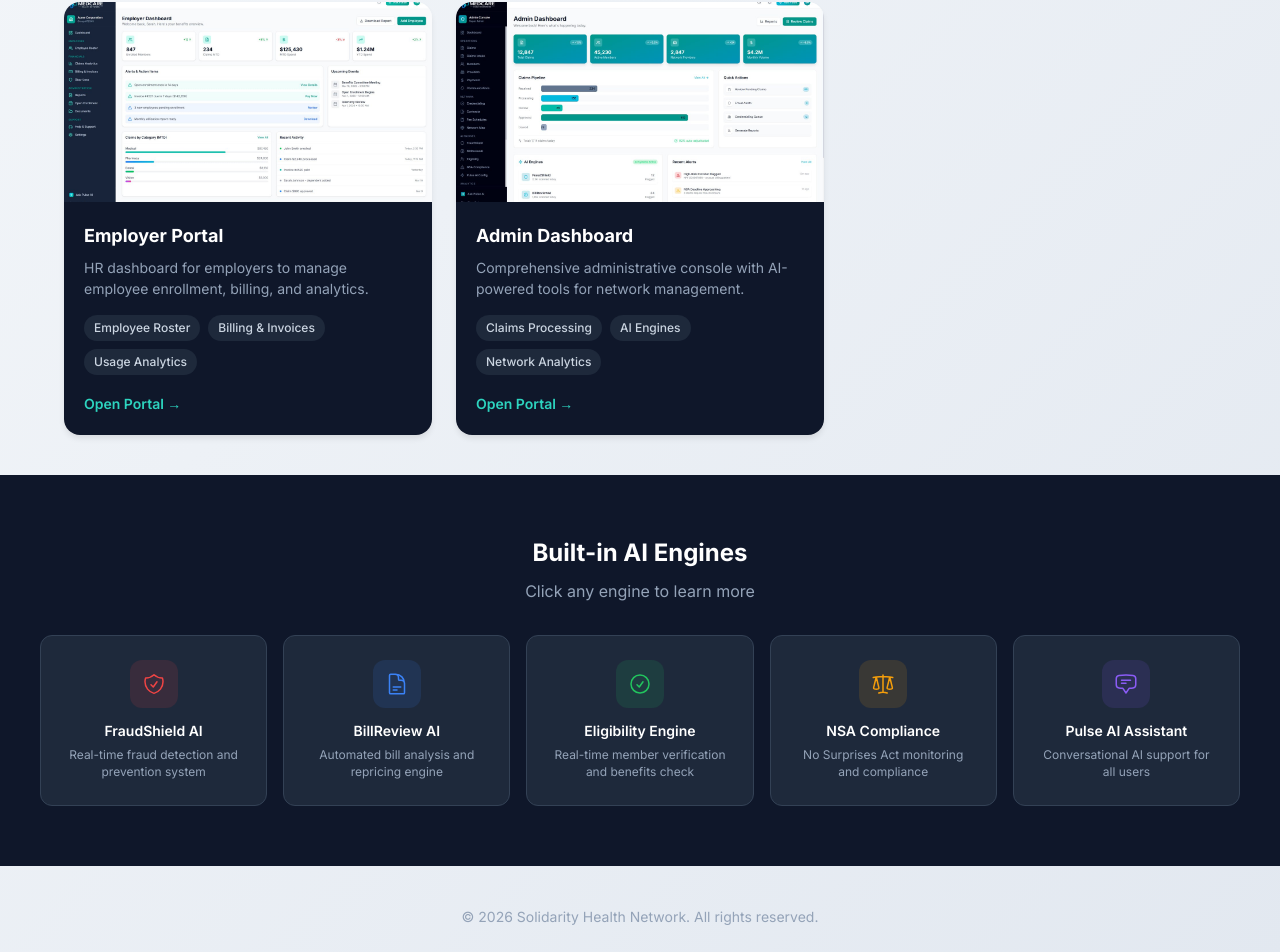
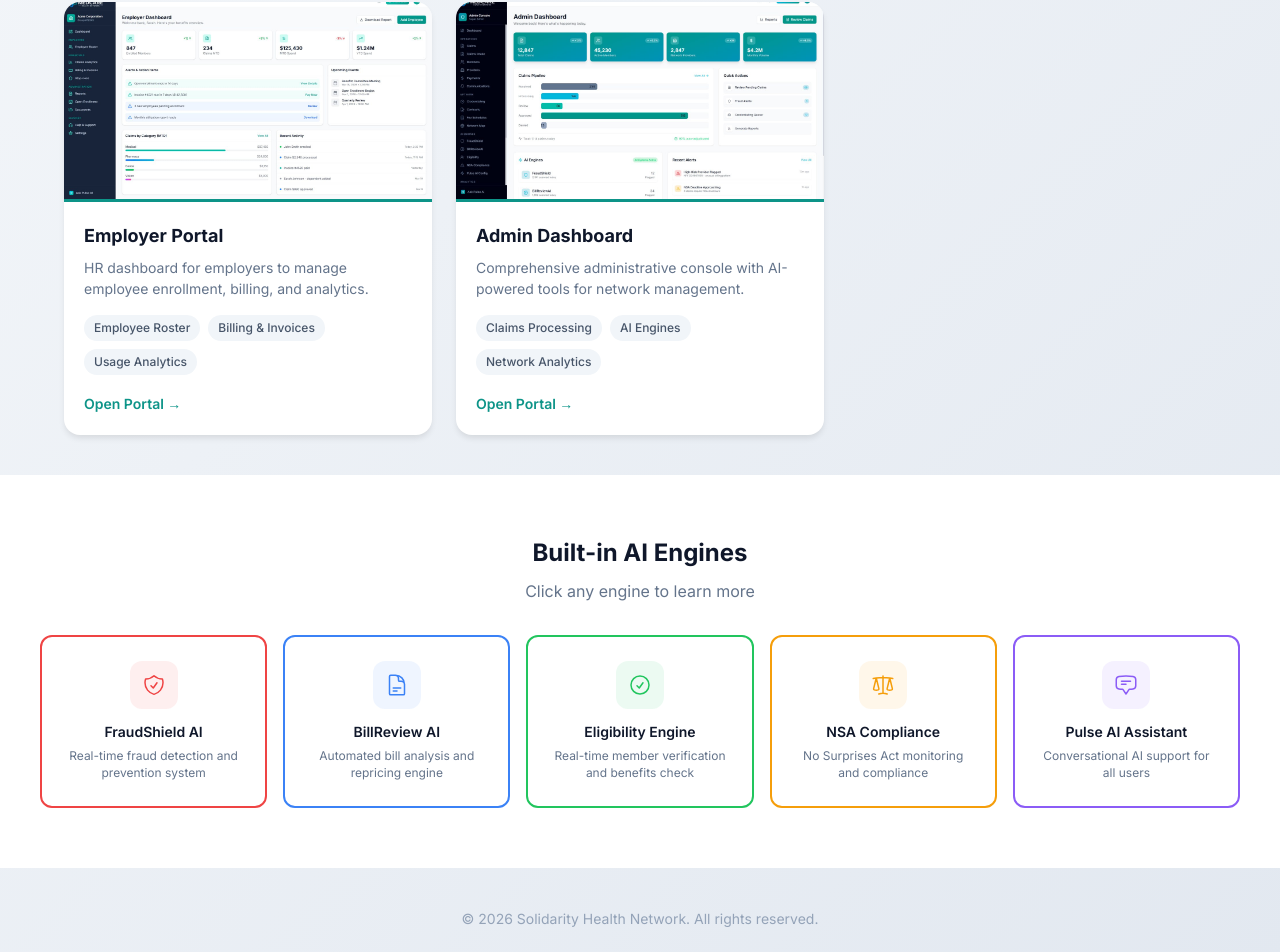
Before and after one commit to CoHoast/clarity-health-network, a Next.js app: page /demo in a window 1280 px wide. Shown: the part 954-1906 px from the top of the page. Built offline with nearby package versions, Linux system fonts and the light colour scheme.

Commit message:
Light theme with teal border on screenshots, colored borders on AI engines

```diff
--- a/app/demo/page.tsx
+++ b/app/demo/page.tsx
@@ -207,8 +207,8 @@ export default function ProductDemoPage() {
                 e.currentTarget.style.boxShadow = '0 4px 6px -1px rgba(0,0,0,0.1)';
               }}
             >
-              {/* Screenshot */}
-              <div style={{ position: 'relative', height: 200, background: '#f1f5f9' }}>
+              {/* Screenshot with border */}
+              <div style={{ position: 'relative', height: 200, background: '#f1f5f9', borderBottom: '3px solid #0d9488' }}>
                 <Image
                   src={portal.image}
                   alt={portal.title}
@@ -217,12 +217,12 @@ export default function ProductDemoPage() {
                 />
               </div>
 
-              {/* Content - Dark Theme */}
-              <div style={{ padding: 20, background: '#0f172a' }}>
-                <h4 style={{ fontSize: 18, fontWeight: 700, color: '#ffffff', marginBottom: 8 }}>
+              {/* Content - Light Theme */}
+              <div style={{ padding: 20 }}>
+                <h4 style={{ fontSize: 18, fontWeight: 700, color: '#0f172a', marginBottom: 8 }}>
                   {portal.title}
                 </h4>
-                <p style={{ fontSize: 14, color: '#94a3b8', marginBottom: 16, lineHeight: 1.5 }}>
+                <p style={{ fontSize: 14, color: '#64748b', marginBottom: 16, lineHeight: 1.5 }}>
                   {portal.description}
                 </p>
 
@@ -232,9 +232,9 @@ export default function ProductDemoPage() {
                     <span key={tag} style={{
                       fontSize: 12,
                       padding: '4px 10px',
-                      background: '#1e293b',
+                      background: '#f1f5f9',
                       borderRadius: 20,
-                      color: '#cbd5e1',
+                      color: '#475569',
                       fontWeight: 500,
                     }}>
                       {tag}
@@ -247,7 +247,7 @@ export default function ProductDemoPage() {
                   display: 'inline-flex',
                   alignItems: 'center',
                   gap: 6,
-                  color: '#2dd4bf',
+                  color: '#0d9488',
                   fontWeight: 600,
                   fontSize: 14,
                 }}>
@@ -260,12 +260,12 @@ export default function ProductDemoPage() {
       </section>
 
       {/* AI Engines */}
-      <section style={{ padding: '60px 24px', background: '#0f172a' }}>
+      <section style={{ padding: '60px 24px', background: 'white' }}>
         <div style={{ maxWidth: 1200, margin: '0 auto' }}>
-          <h3 style={{ fontSize: 24, fontWeight: 700, color: '#ffffff', marginBottom: 8, textAlign: 'center' }}>
+          <h3 style={{ fontSize: 24, fontWeight: 700, color: '#0f172a', marginBottom: 8, textAlign: 'center' }}>
             Built-in AI Engines
           </h3>
-          <p style={{ fontSize: 16, color: '#94a3b8', marginBottom: 32, textAlign: 'center' }}>
+          <p style={{ fontSize: 16, color: '#64748b', marginBottom: 32, textAlign: 'center' }}>
             Click any engine to learn more
           </p>
 
@@ -275,8 +275,8 @@ export default function ProductDemoPage() {
                 key={engine.id}
                 onClick={() => setSelectedEngine(engine)}
                 style={{
-                  background: '#1e293b',
-                  border: '1px solid #334155',
+                  background: 'white',
+                  border: `2px solid ${engine.color}`,
                   borderRadius: 12,
                   padding: 24,
                   cursor: 'pointer',
@@ -284,12 +284,10 @@ export default function ProductDemoPage() {
                   textAlign: 'center',
                 }}
                 onMouseEnter={(e) => {
-                  e.currentTarget.style.borderColor = engine.color;
                   e.currentTarget.style.transform = 'translateY(-2px)';
                   e.currentTarget.style.boxShadow = `0 8px 24px ${engine.color}33`;
                 }}
                 onMouseLeave={(e) => {
-                  e.currentTarget.style.borderColor = '#334155';
                   e.currentTarget.style.transform = 'translateY(0)';
                   e.currentTarget.style.boxShadow = 'none';
                 }}
@@ -298,7 +296,7 @@ export default function ProductDemoPage() {
                   width: 48,
                   height: 48,
                   borderRadius: 12,
-                  background: `${engine.color}20`,
+                  background: `${engine.color}15`,
                   display: 'flex',
                   alignItems: 'center',
                   justifyContent: 'center',
@@ -308,8 +306,8 @@ export default function ProductDemoPage() {
                     <path d={engine.iconPath} />
                   </svg>
                 </div>
-                <div style={{ fontSize: 14, fontWeight: 600, color: '#ffffff' }}>{engine.name}</div>
-                <div style={{ fontSize: 12, color: '#94a3b8', marginTop: 6, lineHeight: 1.4 }}>{engine.description}</div>
+                <div style={{ fontSize: 14, fontWeight: 600, color: '#0f172a' }}>{engine.name}</div>
+                <div style={{ fontSize: 12, color: '#64748b', marginTop: 6, lineHeight: 1.4 }}>{engine.description}</div>
               </button>
             ))}
           </div>
@@ -352,7 +350,7 @@ export default function ProductDemoPage() {
             {/* Modal Header */}
             <div style={{
               padding: 24,
-              background: '#0f172a',
+              background: `${selectedEngine.color}10`,
               borderRadius: '20px 20px 0 0',
               position: 'relative',
               borderBottom: `3px solid ${selectedEngine.color}`,
@@ -363,13 +361,13 @@ export default function ProductDemoPage() {
                   position: 'absolute',
                   top: 16,
                   right: 16,
-                  background: '#1e293b',
-                  border: 'none',
+                  background: 'white',
+                  border: '1px solid #e2e8f0',
                   borderRadius: 8,
                   width: 32,
                   height: 32,
                   cursor: 'pointer',
-                  color: '#94a3b8',
+                  color: '#64748b',
                   fontSize: 18,
                 }}
               >
@@ -379,7 +377,8 @@ export default function ProductDemoPage() {
                 width: 64,
                 height: 64,
                 borderRadius: 16,
-                background: `${selectedEngine.color}20`,
+                background: 'white',
+                border: `2px solid ${selectedEngine.color}`,
                 display: 'flex',
                 alignItems: 'center',
                 justifyContent: 'center',
@@ -389,8 +388,8 @@ export default function ProductDemoPage() {
                   <path d={selectedEngine.iconPath} />
                 </svg>
               </div>
-              <h4 style={{ fontSize: 24, fontWeight: 700, color: 'white', marginBottom: 8 }}>{selectedEngine.name}</h4>
-              <p style={{ fontSize: 14, color: '#94a3b8' }}>{selectedEngine.description}</p>
+              <h4 style={{ fontSize: 24, fontWeight: 700, color: '#0f172a', marginBottom: 8 }}>{selectedEngine.name}</h4>
+              <p style={{ fontSize: 14, color: '#64748b' }}>{selectedEngine.description}</p>
             </div>
 
             {/* Stats */}
```
